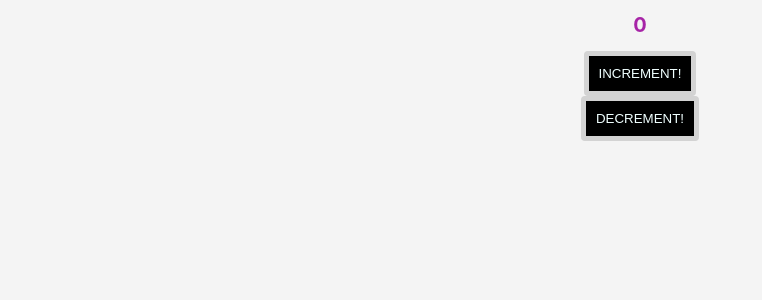
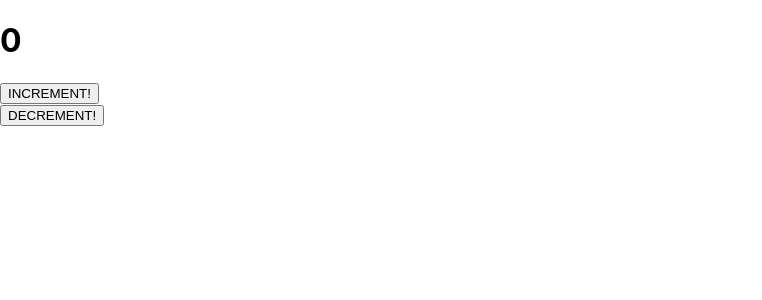
Before and after one commit to shareena-begum/react-props, a Next.js app: page /hooks in a window 1280 px wide. Shown: the top 300 px of the page, without its empty margins (0-762 px from the left). Built offline with nearby package versions, Linux system fonts and the light colour scheme.

Commit message:
styling of cooking blog header.

```diff
--- a/styles/globals.css
+++ b/styles/globals.css
@@ -17,7 +17,7 @@ a {
 
 
 
-/* meme */
+/* meme
 
 * {
   box-sizing: border-box;
@@ -33,11 +33,11 @@ header {
   display: flex;
   align-items: center;
   background: #6441A5;  /* fallback for old browsers */
-  background: -webkit-linear-gradient(to right, #2a0845, #6441A5);  /* Chrome 10-25, Safari 5.1-6 */
-  background: linear-gradient(to right, #2a0845, #6441A5); /* W3C, IE 10+/ Edge, Firefox 16+, Chrome 26+, Opera 12+, Safari 7+ */
-}
+  /* background: -webkit-linear-gradient(to right, #2a0845, #6441A5);  /* Chrome 10-25, Safari 5.1-6 */
+ /* background: linear-gradient(to right, #2a0845, #6441A5); /* W3C, IE 10+/ Edge, Firefox 16+, Chrome 26+, Opera 12+, Safari 7+ */
+/* } */
 
-header > img {
+/* header > img {
   height: 80%;
   margin-left: 10%;
 }
@@ -47,9 +47,9 @@ header > p {
   color: whitesmoke;
   font-size: 50px;
   margin-left: 60px;
-}
+} */
 
-.meme {
+/* .meme {
   position: relative;
   width: 90%;
   margin: auto;
@@ -114,30 +114,30 @@ header > p {
 }
 
 .meme-form > input::-webkit-input-placeholder { /* Chrome/Opera/Safari */
-font-family: VT323, monospace;
+/* font-family: VT323, monospace;
+font-size: 25px;
+text-align: cen */
+/* }
+.meme-form > input::-moz-placeholder { /* Firefox 19+ */
+/* font-family: VT323, monospace;
+font-size: 25px;
+text-align: cen */
+/* } */
+/* .meme-form > input:-ms-input-placeholder { IE 10+ */
+/* font-family: VT323, monospace;
+font-size: 25px;
+text-align: cen */
+/* } */
+/* .meme-form > input:-moz-placeholder { Firefox 18- */
+/* font-family: VT323, monospace;
 font-size: 25px;
 text-align: cen
-}
-.meme-form > input::-moz-placeholder { /* Firefox 19+ */
-font-family: VT323, monospace;
-font-size: 25px;
-text-align: cen
-}
-.meme-form > input:-ms-input-placeholder { /* IE 10+ */
-font-family: VT323, monospace;
-font-size: 25px;
-text-align: cen
-}
-.meme-form > input:-moz-placeholder { /* Firefox 18- */
-font-family: VT323, monospace;
-font-size: 25px;
-text-align: cen
-}
+}  */
 
 
 /* hooks */
 
-.hooks {
+/* .hooks {
   text-align: center;
   color:rgb(167, 36, 167);
 }
@@ -158,7 +158,7 @@ h3 {
 
 /* movie search app */
 
-html {
+/* html {
   font-size: 10px
 }
 
@@ -169,7 +169,7 @@ html {
 body {
   margin: 0;
   padding: 0;
-  background-color: rgb(244,244,244);
+  background-color: rgb(247, 240, 240);
   color: #333;
 }
 
@@ -257,4 +257,13 @@ small {
 .card--image {
   margin: 0 auto;
   display: block;
+}  */
+
+/* cooking blog */
+
+header {
+  text-align: center;
+  color:#c8b5d8;
+  background-color: rgb(19, 80, 133);
+  margin: o auto;
 }
```
